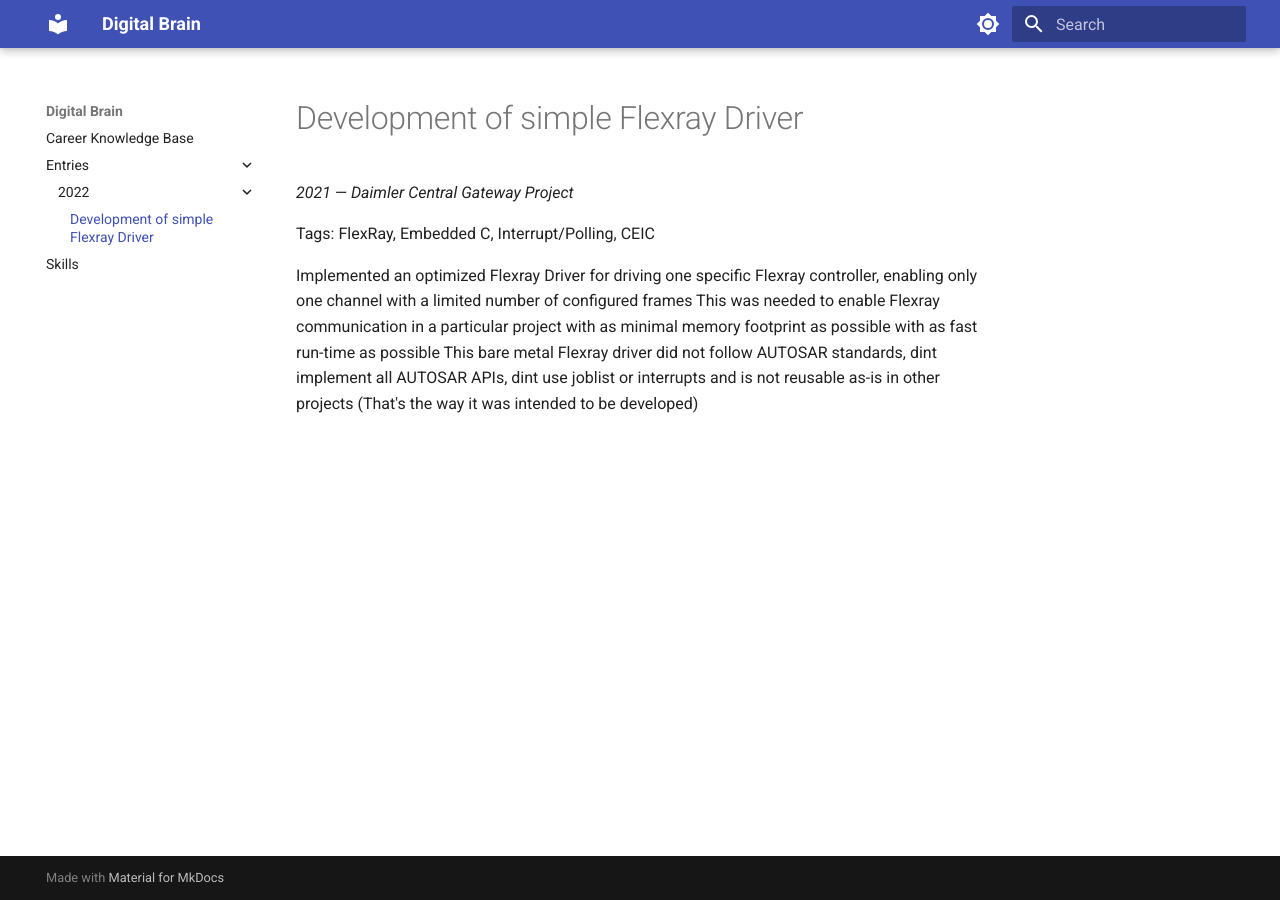
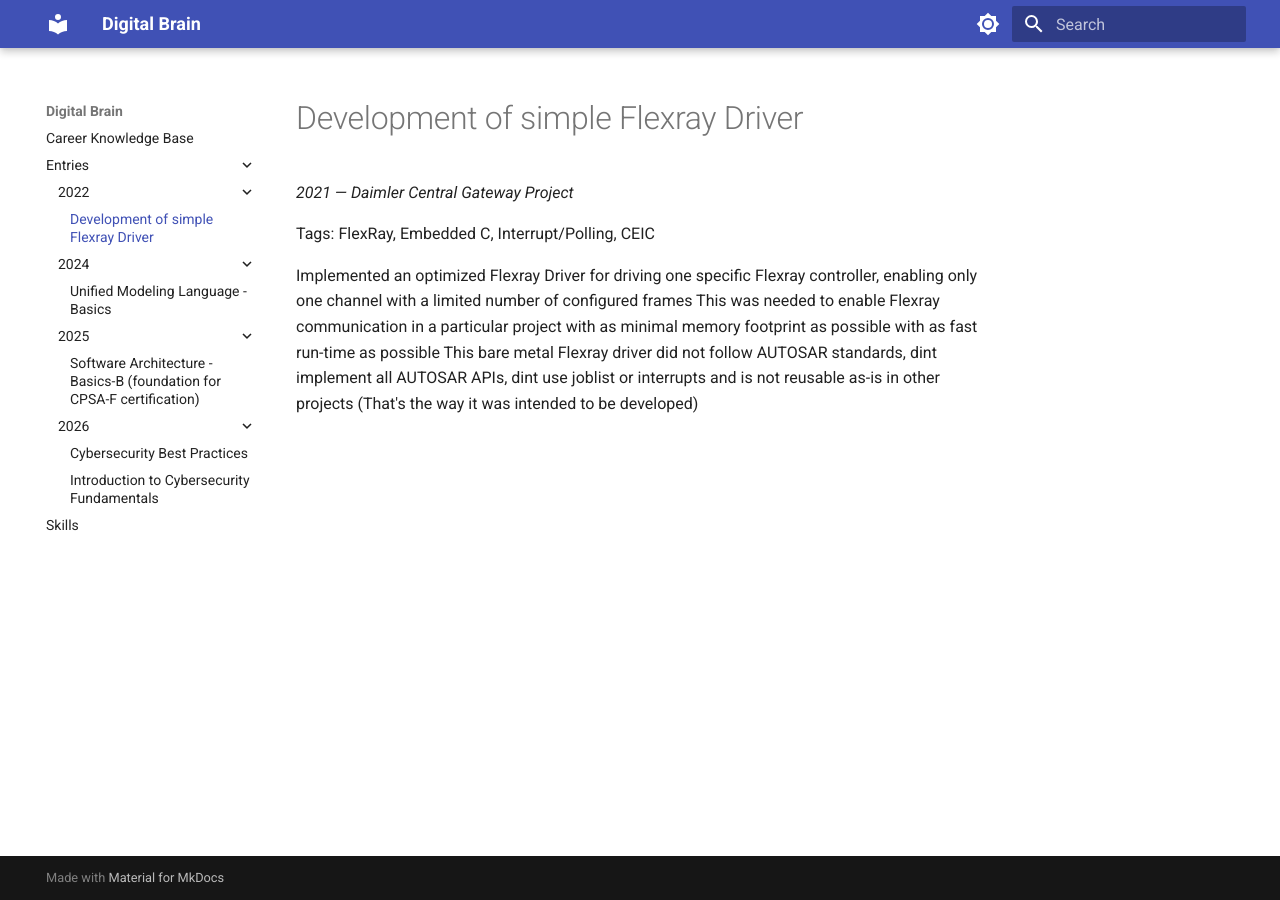
Before and after one commit to Sivaram91/Digital_Brain, an MkDocs documentation site: the page built from docs/entries/2022/Flexray_Driver_Devleopment.md, in a window 1280 px wide. Built offline with MkDocs 1.6.1 and Material for MkDocs 9.7.7, drawn with Linux system fonts in a browser that asks for light colours.

Commit message:
Sync from private knowledge base

```diff
--- /dev/null
+++ b/docs/entries/2024/uml-basics.md
@@ -0,0 +1,7 @@
+# Unified Modeling Language - Basics
+
+*Sep-2024*
+
+Tags: Modeling, Requirements Engineering, Use Case Diagrams, Activity Diagrams, Domain Modeling, Component Diagrams, Sequence Diagrams, State Diagrams
+
+Notes from a UML basics course, covering how UML is used to model software across requirements, architecture and detailed design. On the requirements side: use case diagrams, activity diagrams for each scenario of a use case (positive, negative, error), and a domain model built with class diagrams in the customer's own vocabulary. On the architecture side: component diagrams (ports, interfaces, composites) for the static view, sequence diagrams for runtime behaviour, and state diagrams for states and their transitions.
--- a/docs/skills/index.md
+++ b/docs/skills/index.md
@@ -5,6 +5,13 @@
 
 ## Bus Timing Analysis
 - [Development of simple Flexray Driver](../entries/2022/Flexray_Driver_Devleopment.md)
+
+## CPSA-F
+- [Software Architecture - Basics-B (foundation for CPSA-F certification)](../entries/2025/software-architecture-basics-b.md)
+
+## Cybersecurity
+- [Cybersecurity Best Practices](../entries/2026/cybersecurity-best-practices.md)
+- [Introduction to Cybersecurity Fundamentals](../entries/2026/introduction-to-cybersecurity-fundamentals.md)
 
 ## Embedded C
 - [Development of simple Flexray Driver](../entries/2022/Flexray_Driver_Devleopment.md)
@@ -14,3 +21,10 @@
 
 ## Register access
 - [Development of simple Flexray Driver](../entries/2022/Flexray_Driver_Devleopment.md)
+
+## Software Architecture
+- [Software Architecture - Basics-B (foundation for CPSA-F certification)](../entries/2025/software-architecture-basics-b.md)
+- [Unified Modeling Language - Basics](../entries/2024/uml-basics.md)
+
+## UML
+- [Unified Modeling Language - Basics](../entries/2024/uml-basics.md)
```
Also changed, not shown: docs/entries/2025/software-architecture-basics-b.md (added, +7 -0 lines), docs/entries/2026/cybersecurity-best-practices.md (added, +7 -0 lines), docs/entries/2026/introduction-to-cybersecurity-fundamentals.md (added, +7 -0 lines), docs/index.md (+10 -0 lines).
